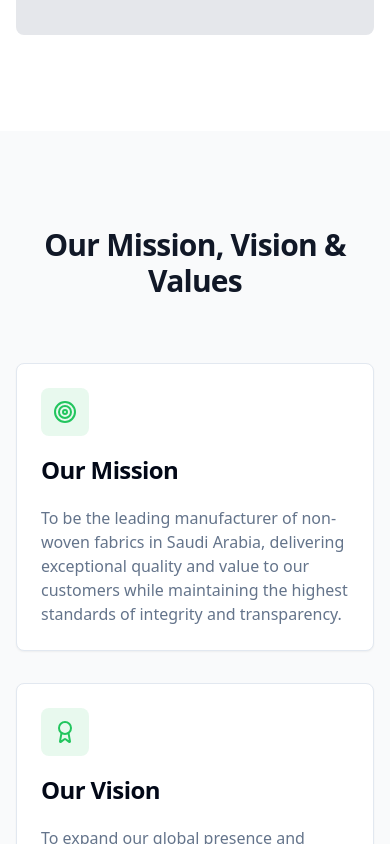
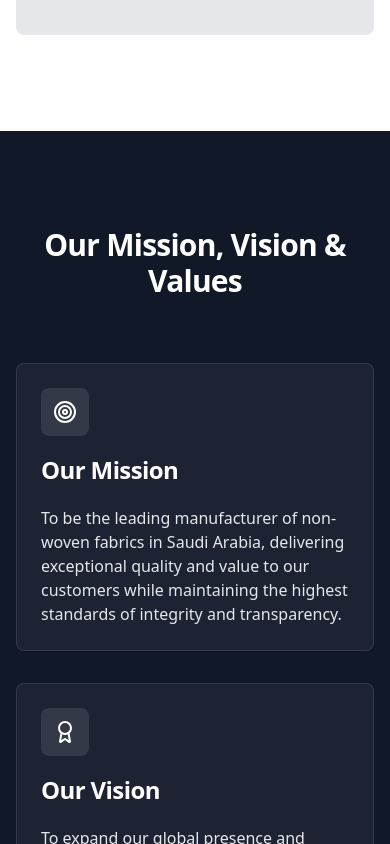
Before and after one commit to Ali-ysf-dev/allari, a React (Vite) app: page /about in a window 390 px wide. Shown: the part 1480-2324 px from the top of the page. Built offline with nearby package versions, Linux system fonts and the light colour scheme.

Commit message:
Update product images and remove unused cert data

```diff
--- a/src/pages/About.tsx
+++ b/src/pages/About.tsx
@@ -1,5 +1,5 @@
 import { motion } from "framer-motion"
-import { Factory, Target, Award, Users, Calendar } from "lucide-react"
+import { Factory, Target, Award, Users, Calendar, CheckCircle, Shield } from "lucide-react"
 import { Card, CardContent, CardDescription, CardHeader, CardTitle } from "@/components/ui/card"
 
 const values = [
@@ -27,6 +27,36 @@ const milestones = [
   { year: "2020", event: "OEKO-TEX Standard 100 Certification" },
   { year: "2021", event: "Saudi Made Certification" },
   { year: "2022", event: "Expansion of Production Capacity" },
+]
+
+const certificates = [
+  {
+    name: "ISO 9001",
+    description:
+      "International standard for quality management systems, ensuring consistent quality and customer satisfaction",
+    icon: Award,
+    color: "bg-blue-100 text-blue-700",
+    image:
+      "https://static.wixstatic.com/media/4774ac_739b0b58a55045759ed81932ccc49d7f~mv2.png/v1/fill/w_210,h_210,al_c,q_85,usm_0.66_1.00_0.01,enc_avif,quality_auto/4774ac_739b0b58a55045759ed81932ccc49d7f~mv2.png",
+  },
+  {
+    name: "OEKO-TEX Standard 100",
+    description:
+      "Independent certification system for textile products tested for harmful substances, ensuring human-ecological safety",
+    icon: Shield,
+    color: "bg-green-100 text-green-700",
+    image:
+      "https://static.wixstatic.com/media/4774ac_bf31b33d97ae41ff9c5563118fadecc6~mv2.jpeg/v1/fill/w_238,h_238,al_c,q_80,usm_0.66_1.00_0.01,enc_avif,quality_auto/4774ac_bf31b33d97ae41ff9c5563118fadecc6~mv2.jpeg",
+  },
+  {
+    name: "Saudi Made",
+    description:
+      "Official certification recognizing products manufactured in Saudi Arabia, supporting local industry and quality standards",
+    icon: CheckCircle,
+    color: "bg-amber-100 text-amber-700",
+    image:
+      "https://static.wixstatic.com/media/4774ac_8de3205ff6524247a8d46c741688fb6a~mv2.jpg/v1/fill/w_180,h_300,al_c,q_80,usm_0.66_1.00_0.01,enc_avif,quality_auto/SAUDI_MADE_main_vertical_PANTONEc_edited.jpg",
+  },
 ]
 
 export function About() {
@@ -97,7 +127,7 @@ export function About() {
       </section>
 
       {/* Our Values */}
-      <section className="py-24 sm:py-32 bg-gray-50">
+      <section className="py-24 sm:py-32 bg-[rgb(17,24,39)]">
         <div className="mx-auto max-w-7xl px-4 sm:px-6 lg:px-8">
           <motion.div
             initial={{ opacity: 0, y: 20 }}
@@ -106,7 +136,7 @@ export function About() {
             transition={{ duration: 0.6 }}
             className="text-center mb-16"
           >
-            <h2 className="text-3xl font-bold tracking-tight text-gray-900 sm:text-4xl">
+            <h2 className="text-3xl font-bold tracking-tight text-white sm:text-4xl">
               Our Mission, Vision & Values
             </h2>
           </motion.div>
@@ -122,15 +152,17 @@ export function About() {
                   viewport={{ once: true, margin: "-50px", amount: 0.2 }}
                   transition={{ duration: 0.6, delay: index * 0.1 }}
                 >
-                  <Card className="h-full">
+              <Card className="h-full bg-white/5 border-white/10">
                 <CardHeader>
-                      <div className="h-12 w-12 rounded-lg bg-allari-green/10 flex items-center justify-center mb-4">
-                        <Icon className="h-6 w-6 text-allari-green" />
+                  <div className="h-12 w-12 rounded-lg bg-white/10 flex items-center justify-center mb-4">
+                    <Icon className="h-6 w-6 text-white" />
                   </div>
-                      <CardTitle>{value.title}</CardTitle>
+                  <CardTitle className="text-white">{value.title}</CardTitle>
                 </CardHeader>
                 <CardContent>
-                      <CardDescription className="text-base">{value.description}</CardDescription>
+                  <CardDescription className="text-base text-gray-200">
+                    {value.description}
+                  </CardDescription>
                 </CardContent>
               </Card>
                 </motion.div>
@@ -189,6 +221,94 @@ export function About() {
           </div>
         </div>
       </section>
+
+      {/* Certifications (moved from Products page) */}
+      <section className="py-24 sm:py-32 bg-gray-50">
+        <div className="mx-auto max-w-7xl px-4 sm:px-6 lg:px-8">
+          <motion.div
+            initial={{ opacity: 0, y: 20 }}
+            whileInView={{ opacity: 1, y: 0 }}
+            viewport={{ once: true, margin: "-50px", amount: 0.2 }}
+            transition={{ duration: 0.6 }}
+            className="text-center mb-16"
+          >
+            <h2 className="text-3xl font-bold tracking-tight text-gray-900 sm:text-4xl mb-4">
+              Our Certifications
+            </h2>
+            <p className="text-lg text-gray-600 max-w-2xl mx-auto">
+              We maintain the highest industry standards through rigorous certification processes
+            </p>
+          </motion.div>
+
+          <div className="grid grid-cols-1 md:grid-cols-3 gap-8 mb-12">
+            {certificates.map((cert, index) => {
+              const Icon = cert.icon
+              return (
+                <motion.div
+                  key={cert.name}
+                  initial={{ opacity: 0, y: 20 }}
+                  whileInView={{ opacity: 1, y: 0 }}
+                  viewport={{ once: true, margin: "-50px", amount: 0.2 }}
+                  transition={{ duration: 0.6, delay: index * 0.1 }}
+                >
+                  <Card className="h-full hover:shadow-lg transition-shadow">
+                    <CardHeader>
+                      <div className={`${cert.color} rounded-lg p-6 mb-4 flex items-center justify-center`}>
+                        <Icon className="h-12 w-12" />
+                      </div>
+                      <CardTitle className="text-2xl">{cert.name}</CardTitle>
+                    </CardHeader>
+                    <CardContent>
+                      <CardDescription className="text-base">{cert.description}</CardDescription>
+                      <div className="mt-6 rounded-lg bg-white flex items-center justify-center p-4 shadow-sm">
+                        <img
+                          src={cert.image}
+                          alt={`${cert.name} certificate`}
+                          className="max-h-40 w-auto object-contain"
+                          loading="lazy"
+                        />
+                      </div>
+                    </CardContent>
+                  </Card>
+                </motion.div>
+              )
+            })}
+          </div>
+
+          <motion.div
+            initial={{ opacity: 0, y: 20 }}
+            whileInView={{ opacity: 1, y: 0 }}
+            viewport={{ once: true, margin: "-50px", amount: 0.2 }}
+            transition={{ duration: 0.6 }}
+            className="max-w-4xl mx-auto"
+          >
+            <Card>
+              <CardHeader>
+                <CardTitle className="flex items-center gap-2">
+                  <CheckCircle className="h-6 w-6 text-allari-green" />
+                  Why Certifications Matter
+                </CardTitle>
+              </CardHeader>
+              <CardContent>
+                <div className="space-y-4 text-gray-600">
+                  <p>
+                    Our certifications demonstrate our commitment to quality, safety, and environmental responsibility. They
+                    provide assurance to our customers that our products meet the highest international standards.
+                  </p>
+                  <ul className="space-y-2 list-disc list-inside">
+                    <li>Quality assurance and consistency</li>
+                    <li>Compliance with international standards</li>
+                    <li>Customer confidence and trust</li>
+                    <li>Competitive advantage in the market</li>
+                    <li>Continuous improvement processes</li>
+                    <li>Environmental and safety compliance</li>
+                  </ul>
+                </div>
+              </CardContent>
+            </Card>
+          </motion.div>
+        </div>
+      </section>
     </div>
   )
 }
```
Also changed, not shown: src/pages/ProductsColorsCertificates.tsx (+38 -95 lines). Lines whose indentation alone changed are shown as unchanged.
